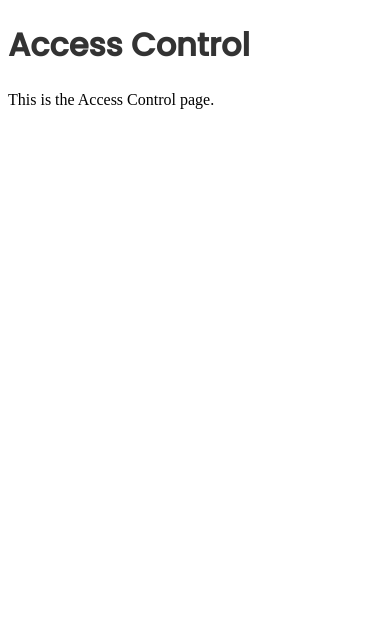
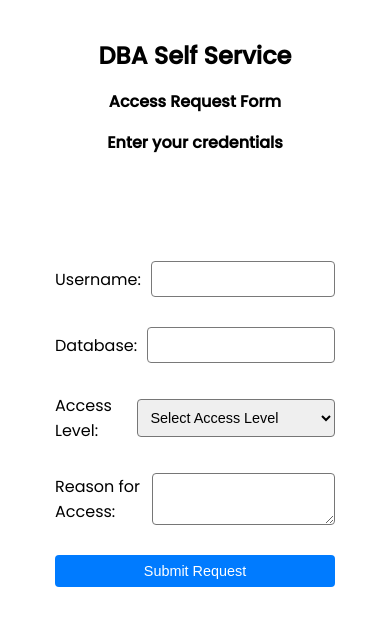
Before and after one commit to samarth-sh/DBA-SelfService, a SvelteKit app in the folder sveltekit-frontend/: page /access-control in a window 390 px wide. Shown: the top 626 px of the page. Built offline with nearby package versions, Linux system fonts and the light colour scheme.

Commit message:
Created access-control endpoint and updated backend setup

```diff
--- a/sveltekit-frontend/src/routes/access-control/+page.svelte
+++ b/sveltekit-frontend/src/routes/access-control/+page.svelte
@@ -1,14 +1,225 @@
-<div>
-    <h1>Access Control</h1>
-    <p>This is the Access Control page.</p>
+ <script lang="ts">
+    let username: string = '';
+    let database: string = '';
+    let accessLevel: string = '';
+    let reason: string = '';
+    let errorMessage: string = '';
+    let successMessage: string = '';
+
+    async function handleAccessReq() {
+
+        errorMessage = '';
+        successMessage = '';
+
+        const response = await fetch(`http://localhost:8080/access-request`, {
+            method: 'POST',
+            headers: {
+                'Content-Type': 'application/json'
+            },
+            body: JSON.stringify({
+                username,
+                database,
+                accessLevel,
+                reason
+            })
+        });
+        console.log('Sending request:', { username, database, accessLevel, reason });
+        const result = await response.json();
+        if (!response.ok) {
+            if(result.error){
+                errorMessage = result.error;
+            }
+            else{
+                errorMessage = 'Failed to submit request';
+            }
+            return;
+        }
+        else{
+            username = '';
+            database = '';
+            accessLevel = '';
+            reason = '';
+            successMessage = result.message || 'Request submitted successfully';
+        }
+    }
+ </script>
+ <main>
+    <div class="headers">
+        <h1>DBA Self Service</h1>
+        <h2>Access Request Form</h2>
+        <h3>Enter your credentials</h3>
+    </div>
+    <div class="messages">
+        {#if errorMessage}
+            <p id="message" class="error">{errorMessage}</p>
+        {/if}
+        {#if successMessage}
+            <p id="message" class="success">{successMessage}</p>
+        {/if}
+    </div>
+<div class="form-container">
+<form on:submit|preventDefault={handleAccessReq}>
+
+    <div class="input-container">
+        <label for="username">Username: </label>
+        <input id="username" bind:value={username} required />
+    </div>
+
+    <div class="input-container">
+        <label for="database">Database: </label>
+        <input id="database" bind:value={database} required />
+    </div>
+
+    <div class="input-container">
+        <label for="accessLevel">Access Level: </label>
+        <select bind:value={accessLevel} required>
+            <option value="" disabled selected hidden>Select Access Level</option>
+            <option value="read">Read</option>
+            <option value="write">Write</option>
+            <option value="admin">Admin</option>
+        </select>
+    </div>
+
+    <div class="input-container">
+        <label for="reason">Reason for Access: </label>
+        <textarea id="reason" bind:value={reason}></textarea>
+    </div>
+
+    <button type="submit">Submit Request</button>
+</form>
 </div>
 
+</main>
 <style>
-    h1 {
-        font-family: poppins;
-        font-size: 2rem;
-        color: #333;
+main{
+    max-width: 800px;
+    margin: 10px auto;
+    padding: 20px;
+    font-family: Poppins, sans-serif;
+}
+.headers{
+        text-align: center;
+    }
+@media (max-width: 800px) {
+        main {
+            padding: 10px;
+            max-width: 100%;
+        }
+        h1{
+            font-size: 1.5rem;
+        }
+        h2{
+            font-size: 1.2rem;
+        }
+        h3{
+            font-size: 1rem;
+        }
+        input, button {
+            font-size: 0.8rem;
+            padding: 5px;
+        }
 
+    }
+    @media (max-width:550px){
+        main {
+            padding: 12px;
+            max-width: 100%;
+            margin-left: 35px;
+            margin-right: 35px;
+            margin-top: 0 auto;
+        }
+        h1 {
+            font-size: 1.5rem;
+        }
+        h2, h3{
+            font-size: 1rem;
+        }
+        input{
+            font-size: 0.9rem;
+            padding: 5px;
+        }
+        form{
+            width: 100%;
+            margin: 0.2rem;
+        }
+    }
+.form-container{
+    display: flex;
+    flex-direction: column;
+    justify-content: center;
+    align-items: center;
+    gap: 10px;
+    height: 60vh;
+}
+form{
+    display: flex;
+    flex-direction: column;
+    gap: 10px;
+    justify-content: center;
+    align-items: center;
+    margin: 0.2rem;
+}
+input{
+    font-size: 0.9rem;
+    padding: 5px;
+    border: 1px solid #797979;
+    border-radius: 5px;
+}
+input:focus{
+        outline: none;
+        border-color: #006aff;
+
+    }
+.input-container {
+    display: inline-flex;
+    align-items: center;
+    gap: 10px;
+    width: 100%;
+    margin-bottom: 20px;
+}
+.input-container input,
+.input-container select,
+.input-container textarea {
+    width: 100%;
+    padding: 9px;
+    font-size: 0.9rem;
+    /* border: 1px solid ; */
+    border-radius: 4px;
+    outline: none;
+}
+button{
+    width: 100%;
+    padding: 0.5rem;
+    font-size: 0.9rem;
+    border: none;
+    border-radius: 4px;
+    background-color: #007bff;
+    color: white;
+    cursor: pointer;
+
+    &:hover{
+        background-color: #004896;
+    }
+}
+    .messages{
+        margin-top: 14px;
+        margin-bottom: 8px;
+        font-size: 0.9rem;
+        font-weight: bold;
+        text-transform: uppercase;
+    }
+    #message{
+        margin-top: 14px;
+        font-size: 0.9rem;
+        font-weight: bold;
+        text-transform: uppercase;
+        text-align: center;
+    }
+    .error{
+        color: red;
+    }
+    .success{
+        color: green;
     }
 
 </style>
```
Also changed, not shown: 2 other files (tests, documents, lock files or other folders).
